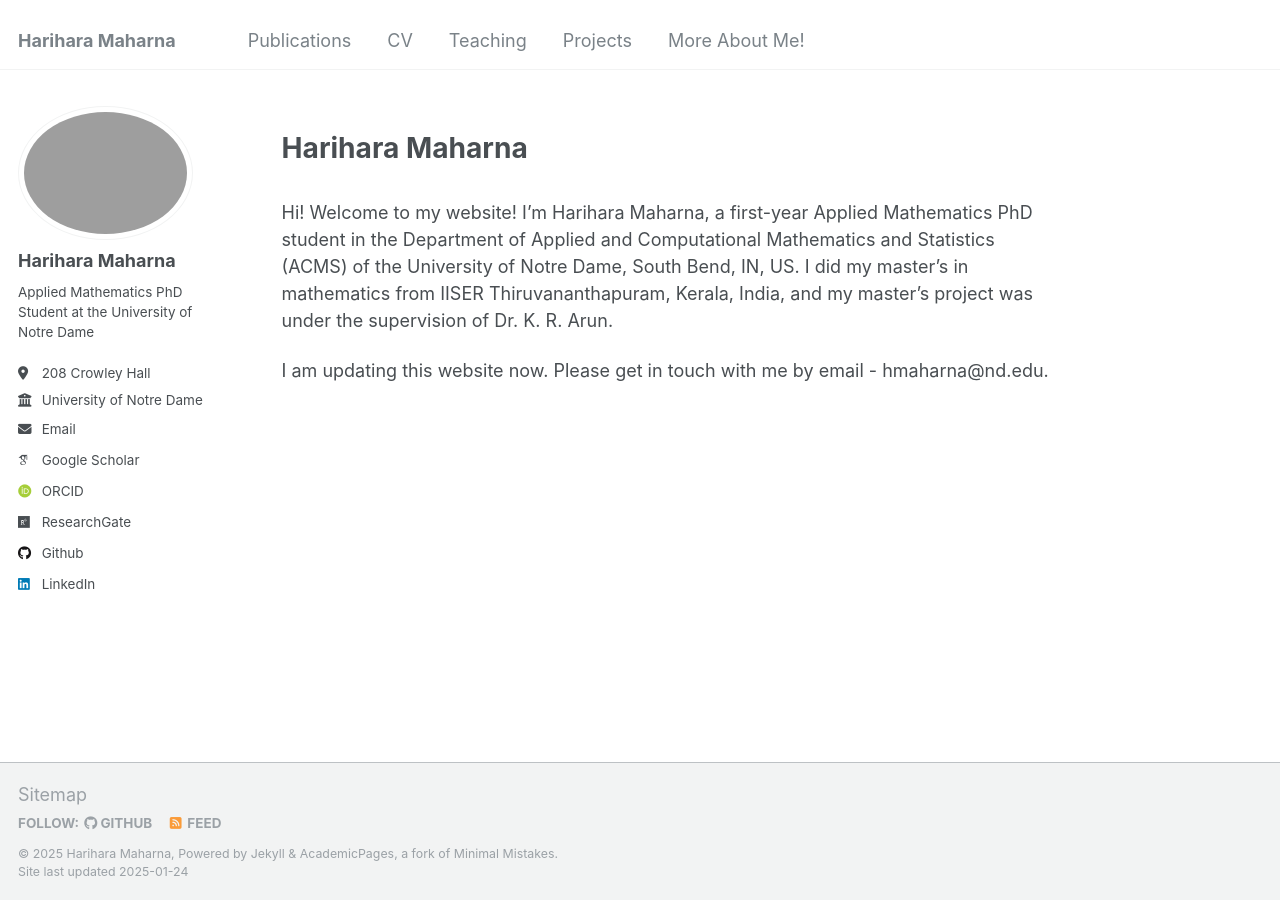
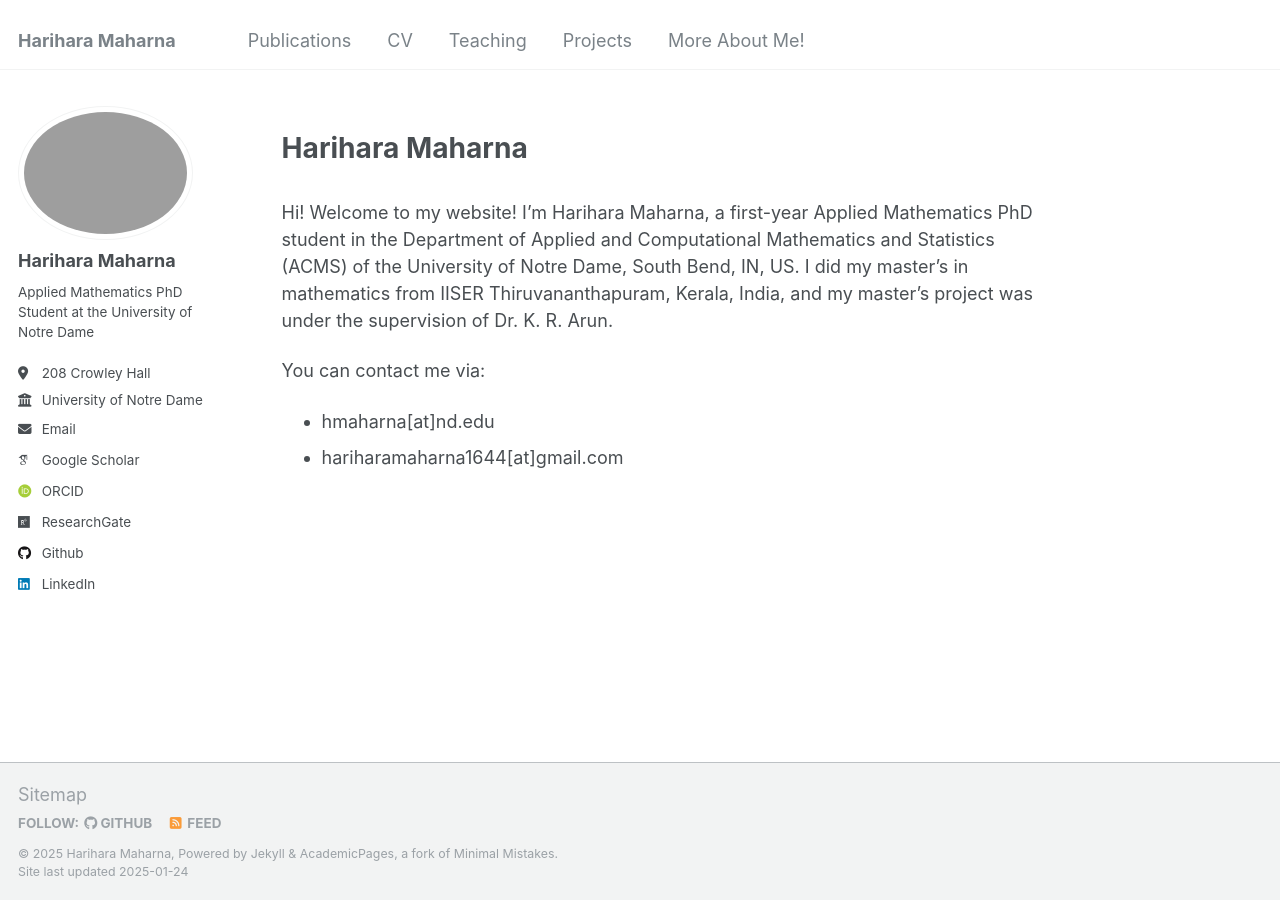
Before and after one commit to harihara-m/harihara-m.github.io, a Jekyll site: the page built from _pages/about.md, in a window 1280 px wide. Built offline with Jekyll 4.4.1, drawn with Linux system fonts in a browser that asks for light colours; some web fonts are replaced.

```diff
--- a/_pages/about.md
+++ b/_pages/about.md
@@ -9,4 +9,7 @@ redirect_from:
 
 Hi! Welcome to my website! I'm Harihara Maharna, a first-year Applied Mathematics PhD student in the Department of Applied and Computational Mathematics and Statistics (ACMS) of the University of Notre Dame, South Bend, IN, US. I did my master's in mathematics from IISER Thiruvananthapuram, Kerala, India, and my master's project was under the supervision of Dr. K. R. Arun.
 
-I am updating this website now. Please get in touch with me by email - hmaharna@nd.edu.
+You can contact me via:
+
+- hmaharna[at]nd.edu
+- hariharamaharna1644[at]gmail.com
--- a/_pages/publications.html
+++ b/_pages/publications.html
@@ -16,10 +16,11 @@ author_profile: true
     <li>K. Arun, A. Krishnamurthy, and <a href="https://scholar.google.com/citations?user=xUMkKU8AAAAJ&hl=en">H.
             Maharna</a>. An asymptotic preserving and energy stable scheme for the euler system with congestion
         constraint. Applied Mathematics and Computation, 495:129306, 2025. [<a
-            href="https://arxiv.org/abs/2406.14168">arXiv</a> | <a href="url">link</a>] </li>
+            href="https://arxiv.org/abs/2406.14168">arXiv</a> | <a
+            href="https://doi.org/10.1016/j.amc.2025.129306">link</a>] </li>
 </ol>
 
-<!--<!-- New style rendering if publication categories are defined -->-->
+<!--<!-- New style rendering if publication categories are defined -->
 <!--{% if site.publication_category %}-->
 <!--{% for category in site.publication_category %}-->
 <!--{% assign title_shown = false %}-->
```
Also changed, not shown: _pages/cv.md (+17 -15 lines).
